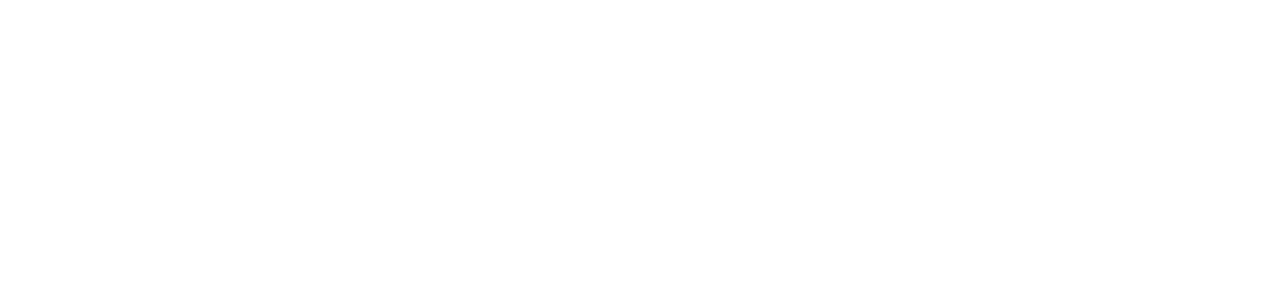
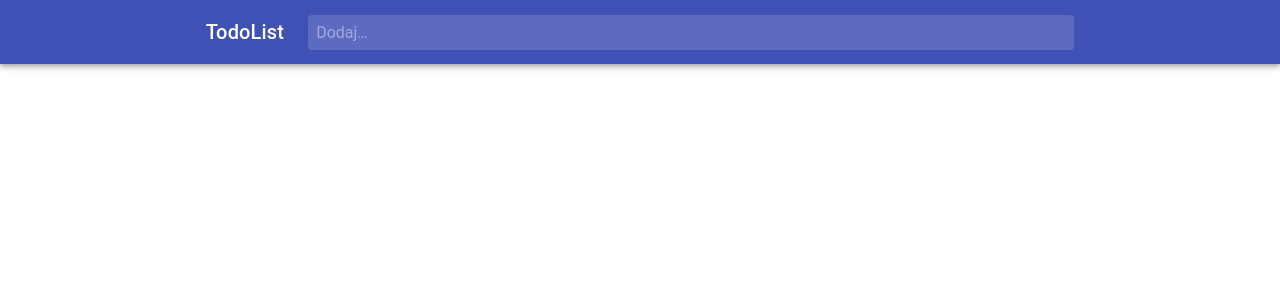
Before and after one commit to alekschyla/react-todo-list, a React (Create React App) app: page / in a window 1280 px wide. Shown: the top 300 px of the page. Built offline with nearby package versions, Linux system fonts and the light colour scheme.

Commit message:
AppBar added

```diff
--- a/package.json
+++ b/package.json
@@ -3,6 +3,7 @@
   "version": "0.1.0",
   "private": true,
   "dependencies": {
+    "@material-ui/core": "^3.9.3",
     "react": "^16.8.6",
     "react-dom": "^16.8.6",
     "react-scripts": "3.0.0"
--- a/src/components/AddTodo/AddTodo.js
+++ b/src/components/AddTodo/AddTodo.js
@@ -1,13 +1,83 @@
-import React, {Component} from 'react';
+import React from 'react';
+import AppBar from '@material-ui/core/AppBar';
+import Toolbar from '@material-ui/core/Toolbar';
+import Typography from '@material-ui/core/Typography';
+import InputBase from '@material-ui/core/InputBase';
+import { fade } from '@material-ui/core/styles/colorManipulator';
+import { withStyles } from '@material-ui/core/styles';
 
-class AddTodo extends Component {
+const styles = theme => ({
+    root: {
+        width: '100%',
+    },
+    grow: {
+        flexGrow: 1,
+    },
+    title: {
+        display: 'none',
+        [theme.breakpoints.up('sm')]: {
+            display: 'block',
+        },
+    },
+    search: {
+        position: 'relative',
+        borderRadius: theme.shape.borderRadius,
+        backgroundColor: fade(theme.palette.common.white, 0.15),
+        '&:hover': {
+            backgroundColor: fade(theme.palette.common.white, 0.25),
+        },
+        width: '100%',
+        [theme.breakpoints.up('sm')]: {
+            marginLeft: theme.spacing.unit * 3,
+            width: 'auto',
+        },
+    },
+    inputRoot: {
+        color: 'inherit',
+        width: '100%',
+    },
+    inputInput: {
+        paddingTop: theme.spacing.unit,
+        paddingRight: theme.spacing.unit,
+        paddingBottom: theme.spacing.unit,
+        paddingLeft: theme.spacing.unit,
+        transition: theme.transitions.create('width'),
+        width: '100%',
+        [theme.breakpoints.up('md')]: {
+            width: 750,
+        },
+    },
+    toolbar: {
+        margin: '0 auto',
+    }
+});
+
+class AddTodo extends React.Component {
+
     render() {
+        const { classes } = this.props;
         return (
-            <div>
-
+            <div className={classes.root}>
+                <AppBar position="static">
+                    <Toolbar className={classes.toolbar}>
+                        <Typography className={classes.title} variant="h6" color="inherit" noWrap>
+                            TodoList
+                        </Typography>
+                        <div className={classes.search}>
+                            <InputBase
+                                placeholder="Dodaj…"
+                                classes={{
+                                    root: classes.inputRoot,
+                                    input: classes.inputInput,
+                                }}
+                            />
+                        </div>
+                        <div className={classes.grow} />
+                    </Toolbar>
+                </AppBar>
             </div>
         );
     }
 }
 
-export default AddTodo;
+export default withStyles(styles)(AddTodo);
--- /dev/null
+++ b/src/index.css
@@ -0,0 +1,4 @@
+* {
+    margin: 0;
+    padding: 0;
+}
--- a/src/index.js
+++ b/src/index.js
@@ -1,6 +1,7 @@
 import React from 'react';
 import ReactDOM from 'react-dom';
 import App from './App';
+import './index.css'
 
 ReactDOM.render(
     <App />,
```
Also changed, not shown: 1 other file (tests, documents, lock files or other folders).
